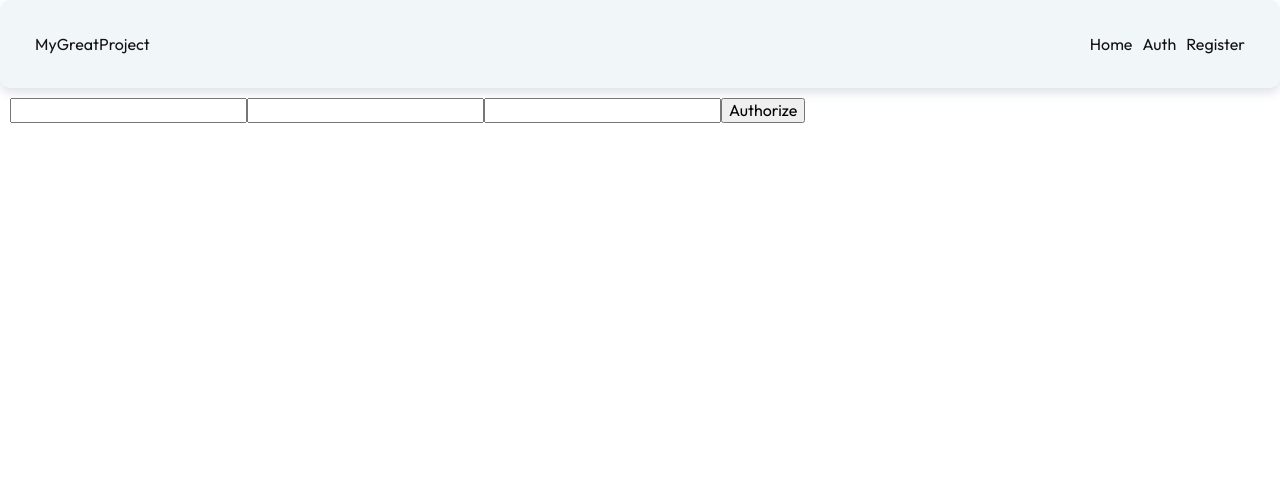
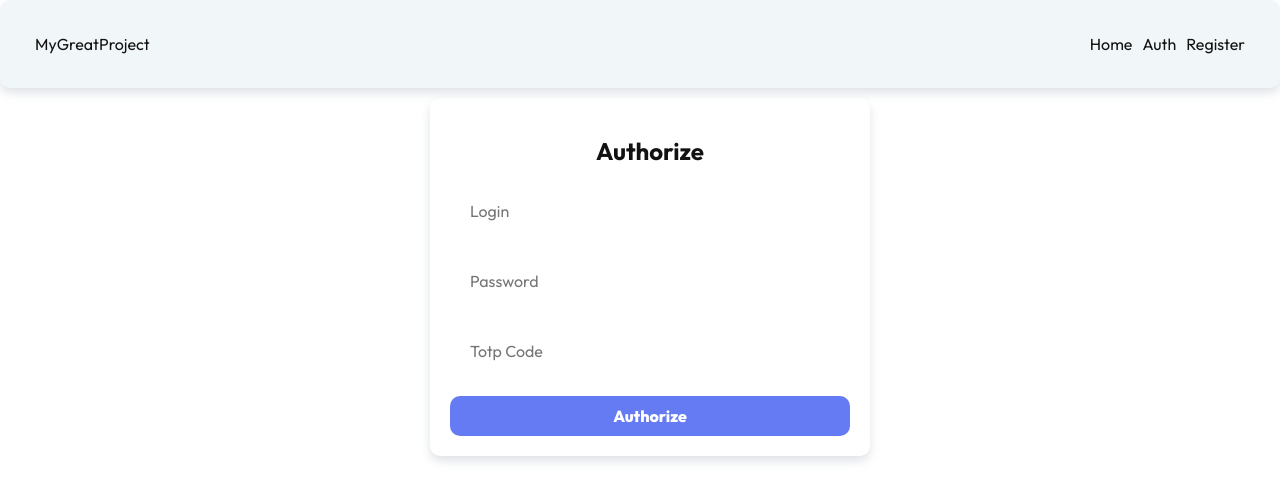
Before and after one commit to SimpleCabinet/SimpleCabinetFrontend, a Vue app: page /auth in a window 1280 px wide. Shown: the top 500 px of the page. Built offline with nearby package versions, Linux system fonts and the light colour scheme.

Commit message:
Update design

```diff
--- a/src/assets/base.css
+++ b/src/assets/base.css
@@ -3,7 +3,9 @@
 body {
     --colors-text-primary: #121212;
     --colors-text-action: #657BF3;
+    --colors-text-action-shadow: #657BF380;
     --colors-background-primary: #FFFFFF;
     --colors-background-secondary: #F1F6F8;
+    --colors-background-input: #d1dade;
     --colors-background-shadow: #59698730;
 }
--- a/src/assets/main.css
+++ b/src/assets/main.css
@@ -26,7 +26,62 @@ main {
 .card {
     height: fit-content;
     width: fit-content;
-    padding: 15px;
+    padding: 20px;
     border-radius: 10px;
     box-shadow: 0px 5px 10px 0px var(--colors-background-shadow);
 }
+
+.card h2 {
+    width: auto;
+    text-align: center;
+}
+
+.form {
+    display: block;
+    box-sizing: border-box;
+}
+
+.form input, .form .input-label, .form button {
+    display: block;
+    box-sizing: border-box;
+    width: 100%;
+}
+.form input[type=text], .form input[type=password] {
+    height: 50px;
+    padding-left: 20px;
+    border: none;
+    border-radius: 10px;
+    transition: 0.2s;
+}
+
+.form input[type=text]:focus-visible, .form input[type=password]:focus-visible {
+    border: none;
+    outline: none;
+    background-color: var(--colors-background-input);
+}
+
+.form input[type=text]:hover::placeholder, .form input[type=password]:hover::placeholder {
+    color: var(--colors-text-primary);
+}
+
+.form + .form {
+    padding-top: 20px;
+}
+
+button {
+    min-height: 40px;
+    color: var(--colors-background-primary);
+    background-color: var(--colors-text-action);
+    border: none;
+    border-radius: 10px;
+    font-size: 16px;
+    font-weight: 800;
+    padding-left: 20px;
+    padding-right: 20px;
+    cursor: pointer;
+    transition: 0.3s;
+}
+
+button:hover {
+    box-shadow: 0px 0px 50px 0px var(--colors-text-action-shadow);
+}
--- a/src/components/AvatarHead.vue
+++ b/src/components/AvatarHead.vue
@@ -1,7 +1,6 @@
 <script setup>
 import { computed, watch, ref } from 'vue';
 var props = defineProps(['skin']);
-console.log(props.skin);
 async function makeAvater(skinUrl) {
     var canvas = document.createElement("canvas");
     var context = canvas.getContext('2d');
@@ -27,8 +26,10 @@ async function makeAvater(skinUrl) {
     );
 }
 var image = ref(null);
-makeAvater(props.skin.url).then((e) => image.value = e);
-watch(props.skin, (newValue) => makeAvater(props.skin.url).then((e) => image.value = e));
+if(props.skin) {
+    makeAvater(props.skin.url).then((e) => image.value = e);
+    watch(props.skin, (newValue) => makeAvater(props.skin.url).then((e) => image.value = e));
+}
 </script>
 <template>
     <img style="image-rendering: pixelated;" :src="image">
--- a/src/components/UserCard.vue
+++ b/src/components/UserCard.vue
@@ -1,18 +1,21 @@
 <script setup>
+import { computed } from 'vue';
 import AvatarHead from './AvatarHead.vue';
 import AssetUploader from './cabinet/AssetUploader.vue';
 import SkinView from './cabinet/SkinView.vue';
 
 const props = defineProps(['user', 'owner'])
+const skin = computed(() => { return props.user ? props.user.assets.skin : null });
+const cape = computed(() => { return props.user ? props.user.assets.cape : null });
 </script>
 <template>
     <div class="card">
     <p>
-        <AvatarHead :skin="props.user ? props.user.assets.skin : null" class="avatar"></AvatarHead>
+        <AvatarHead :skin="skin" class="avatar"></AvatarHead>
         {{ user.username }} ( {{ user.uuid }} )
     </p>
     <p>
-        <SkinView :skin="props.user ? props.user.assets.skin : null" :cape="props.user ? props.user.assets.cape : null"></SkinView>
+        <SkinView :skin="skin" :cape="cape"></SkinView>
     </p>
     <p v-if="owner">
         Upload Skin <AssetUploader type="skin"></AssetUploader>
--- a/src/views/AuthView.vue
+++ b/src/views/AuthView.vue
@@ -13,12 +13,26 @@ async function authorize(e) {
 </script>
 
 <template>
-  <main>
-    <form>
-      <input type="text" v-model="login"></input>
-      <input type="password" v-model="password"></input>
-      <input type="password" v-model="totpCode"></input>
-      <button type="button" @click="authorize">Authorize</button>
-    </form>
+  <main class="card-container">
+    <div class="card auth-card">
+      <h2>Authorize</h2>
+      <div class="form">
+        <input type="text" v-model="login" placeholder="Login"></input>
+      </div>
+      <div class="form">
+        <input type="password" v-model="password" placeholder="Password"></input>
+      </div>
+      <div class="form">
+        <input type="password" v-model="totpCode" placeholder="Totp Code"></input>
+      </div>
+      <div class="form">
+        <button type="sumbit" @click="authorize">Authorize</button>
+      </div>
+    </div>
   </main>
 </template>
+<style scoped>
+.auth-card {
+  min-width: 400px;
+}
+</style>
--- a/src/views/RegisterView.vue
+++ b/src/views/RegisterView.vue
@@ -17,14 +17,32 @@ async function register() {
 </script>
 
 <template>
-  <main>
-    <form>
-      <input type="text" v-model="login"></input>
-      <input type="text" v-model="email"></input>
-      <input type="password" v-model="password"></input>
-      <input type="password" v-model="confirmPassword"></input>
-      <vue-hcaptcha :sitekey="siteKey" @verify="updateToken"></vue-hcaptcha>
-      <button type="button" @click="register">Register</button>
-    </form>
+  <main class="card-container">
+    <div class="card auth-card">
+      <h2>Register</h2>
+      <div class="form">
+        <input type="text" v-model="login" placeholder="Login"></input>
+      </div>
+      <div class="form">
+        <input type="password" v-model="password" placeholder="Password"></input>
+      </div>
+      <div class="form">
+        <input type="password" v-model="confirmPassword" placeholder="Confirm password"></input>
+      </div>
+      <div class="form">
+        <input type="text" v-model="email" placeholder="Email"></input>
+      </div>
+      <div class="form">
+        <vue-hcaptcha :sitekey="siteKey" @verify="updateToken"></vue-hcaptcha>
+      </div>
+      <div class="form">
+        <button type="submit" @click="register">Register</button>
+      </div>
+    </div>
   </main>
 </template>
+<style scoped>
+.auth-card {
+  min-width: 400px;
+}
+</style>
```
